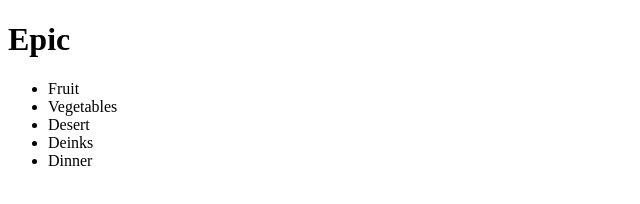
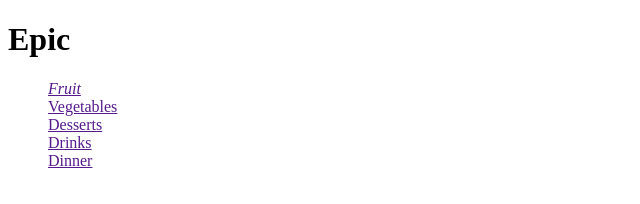
Before and after one commit to Jessie-os/warmup-5, a plain HTML site: page index.html in a window 1280 px wide. Shown: the whole page, without its empty margins (0-640 px from the left). Drawn offline with Linux system fonts and the light colour scheme.

Commit message:
added links and styles

```diff
--- a/index.html
+++ b/index.html
@@ -8,21 +8,21 @@
     <body>
              <h1>Epic</h1>
 
-        <ul>
+        <ul style="list-style-type: none;">
             <li>
-                Fruit
+                <a href=""><em>Fruit</em></a>
             </li>
             <li>
-                Vegetables
+                <a href="">Vegetables</a>
             </li>
             <li>
-                Desert
+                <a href="">Desserts</a>
             </li>
             <li>
-                Deinks
+                <a href="">Drinks</a>
             </li>
             <li>
-                Dinner
+                <a href="">Dinner</a>
             </li>
         </ul>
 
```
